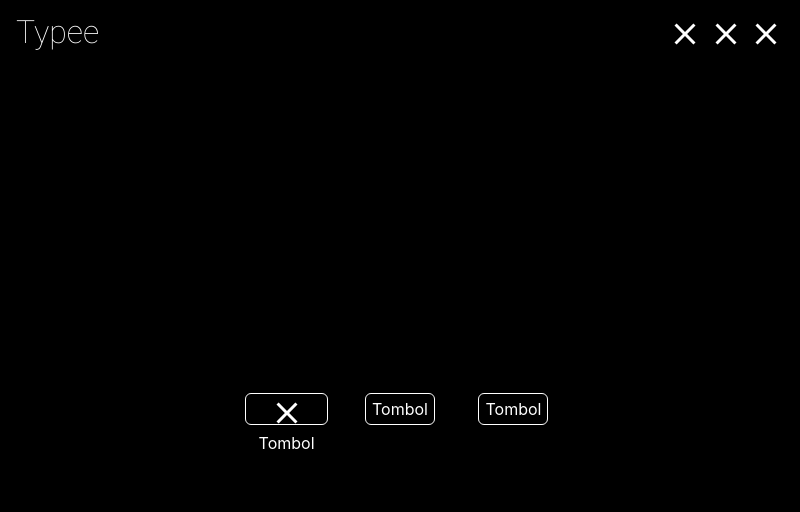
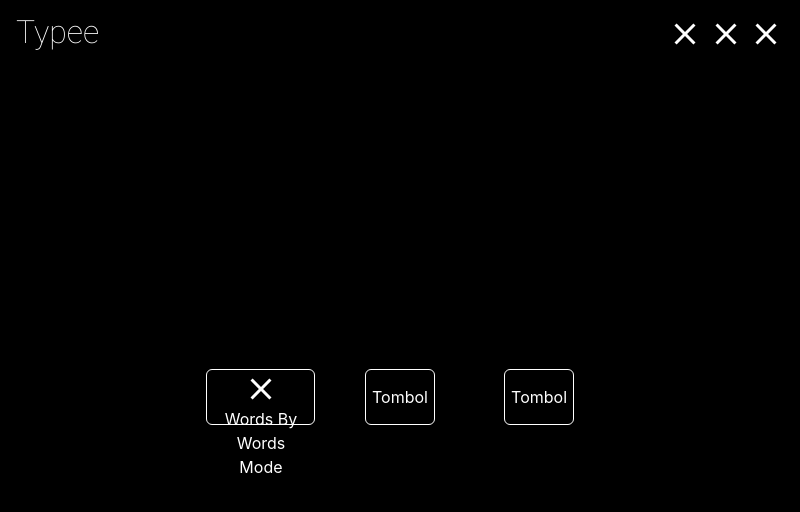
Before and after one commit to reaganiwadha/typee, an Electron app: page index.html in a window 800 px wide. Drawn offline with Linux system fonts and the light colour scheme.

Commit message:
Global F5

```diff
--- a/index.html
+++ b/index.html
@@ -3,7 +3,6 @@
 <head>
     <link rel="stylesheet" href="css/bootstrap.min.css">
     <link rel="stylesheet" href="css/index.css">
-    <script src="js/jquery.min.js"></script>
 </head>
 
 <body>
@@ -20,7 +19,7 @@
         <div class="row" style="color:white; text-align:center;">
             <div class="col">
                 <button class="rounded-btn">
-                    <img class="antidrag closebtn right" id="closebtn" onclick="kill()" src="svg/close.png"> Tombol
+                    <img class="antidrag closebtn right" id="closebtn" onclick="kill()" src="svg/close.png"><br> Words By Words Mode
                 </button>
             </div>
             <div class="col">
```
Also changed, not shown: main.js (+8 -1 lines).
